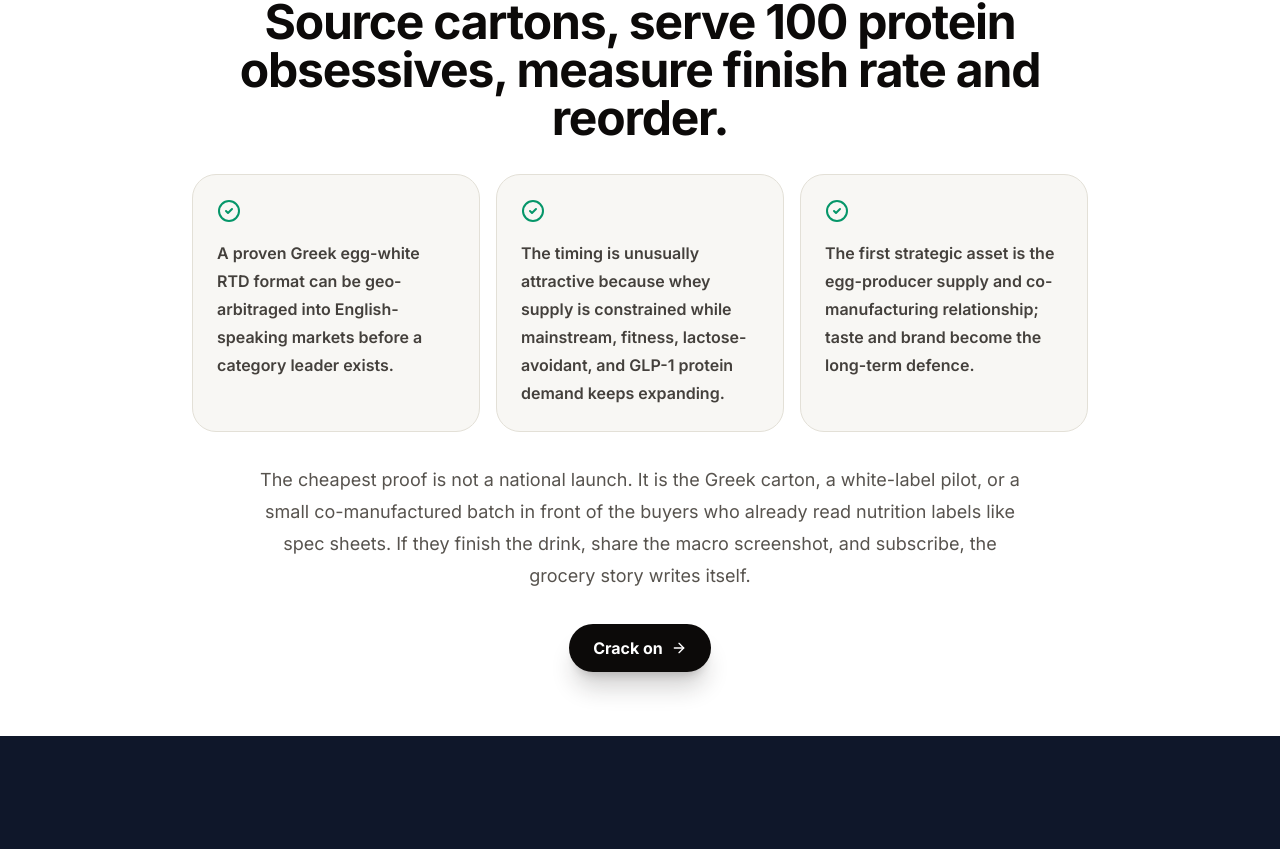
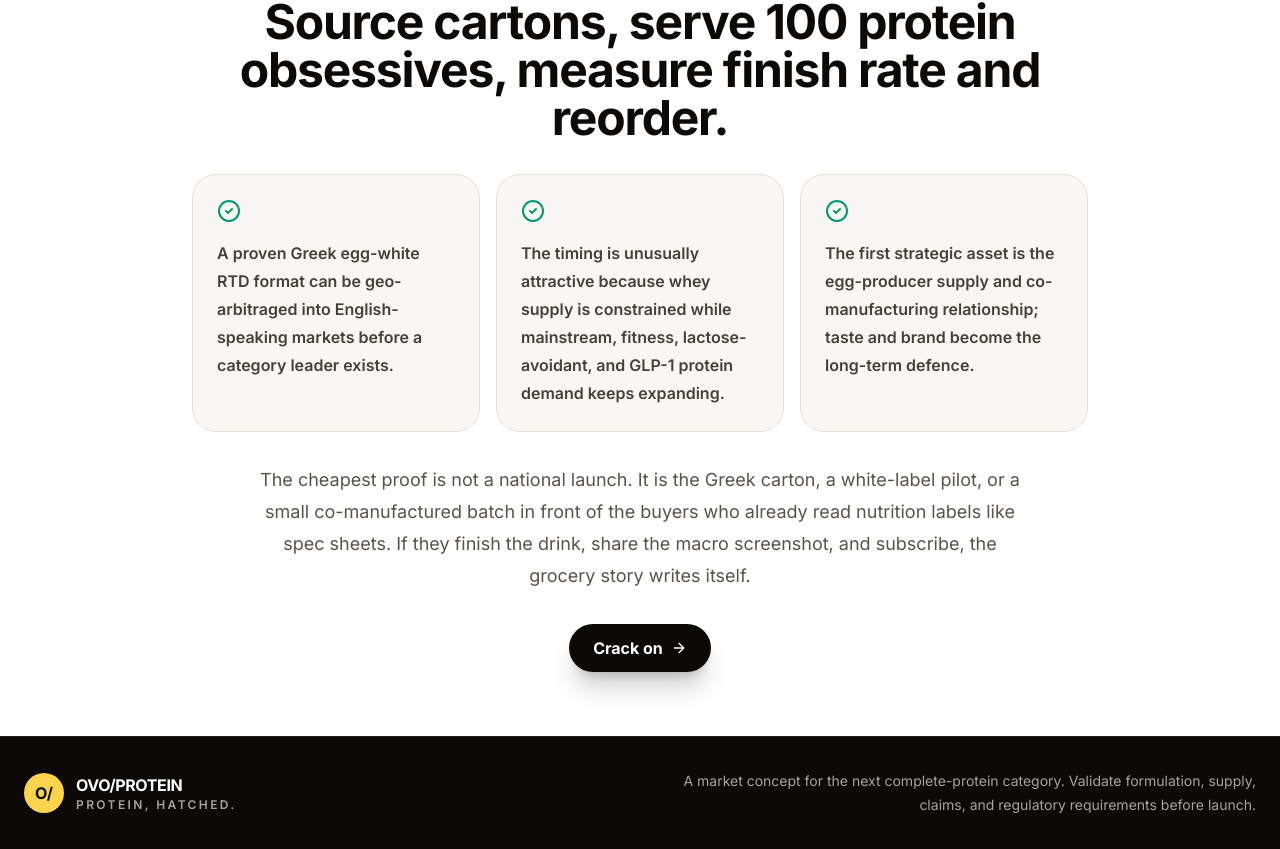
Before and after one commit to march-dave/react-next-anycase, a Next.js app: page /egg-white-protein-drinks in a window 1280 px wide. Shown: the part 7741-8590 px from the top of the page. Before the commit the page ends 8477 px from the top, so only its background shows below. Built offline with nearby package versions, Linux system fonts and the light colour scheme.

Commit message:
Polish egg white protein concept page

```diff
--- a/pages/egg-white-protein-drinks.js
+++ b/pages/egg-white-protein-drinks.js
@@ -185,7 +185,7 @@ export default function EggWhiteProteinDrinks() {
           <nav className="hidden items-center gap-7 text-sm font-semibold text-stone-700 md:flex">
             <a href="#problem" className="hover:text-stone-950">Problem</a>
             <a href="#why-now" className="hover:text-stone-950">Why now</a>
-            <a href="#opportunity" className="hover:text-stone-950">Market</a>
+            <a href="#market" className="hover:text-stone-950">Market</a>
             <a href="#model" className="hover:text-stone-950">Model</a>
             <a href="#launch" className="hover:text-stone-950">Launch</a>
             <a href="#risks" className="hover:text-stone-950">Risks</a>
@@ -533,6 +533,21 @@ export default function EggWhiteProteinDrinks() {
             </a>
           </div>
         </section>
+
+        <footer className="border-t border-white/10 bg-stone-950 text-white">
+          <div className="mx-auto flex max-w-7xl flex-col gap-6 px-6 py-8 sm:flex-row sm:items-center sm:justify-between">
+            <div className="flex items-center gap-3">
+              <span className="grid h-10 w-10 place-items-center rounded-full bg-amber-300 font-black text-stone-950">O/</span>
+              <div>
+                <p className="font-black tracking-tight">OVO/PROTEIN</p>
+                <p className="text-xs font-semibold uppercase tracking-[0.2em] text-stone-400">Protein, hatched.</p>
+              </div>
+            </div>
+            <p className="max-w-xl text-sm leading-6 text-stone-400 sm:text-right">
+              A market concept for the next complete-protein category. Validate formulation, supply, claims, and regulatory requirements before launch.
+            </p>
+          </div>
+        </footer>
       </main>
     </div>
   )
--- a/styles/globals.css
+++ b/styles/globals.css
@@ -18,6 +18,16 @@ body {
   color: #e2e8f0;
   min-height: 100vh;
   -webkit-font-smoothing: antialiased;
+}
+
+html {
+  scroll-behavior: smooth;
+  scroll-padding-top: 5rem;
+}
+
+:focus-visible {
+  outline: 3px solid #f59e0b;
+  outline-offset: 3px;
 }
 
 a {
@@ -70,6 +80,10 @@ a {
 }
 
 @media (prefers-reduced-motion: reduce) {
+  html {
+    scroll-behavior: auto;
+  }
+
   .animate-marquee {
     animation: none;
   }
```
